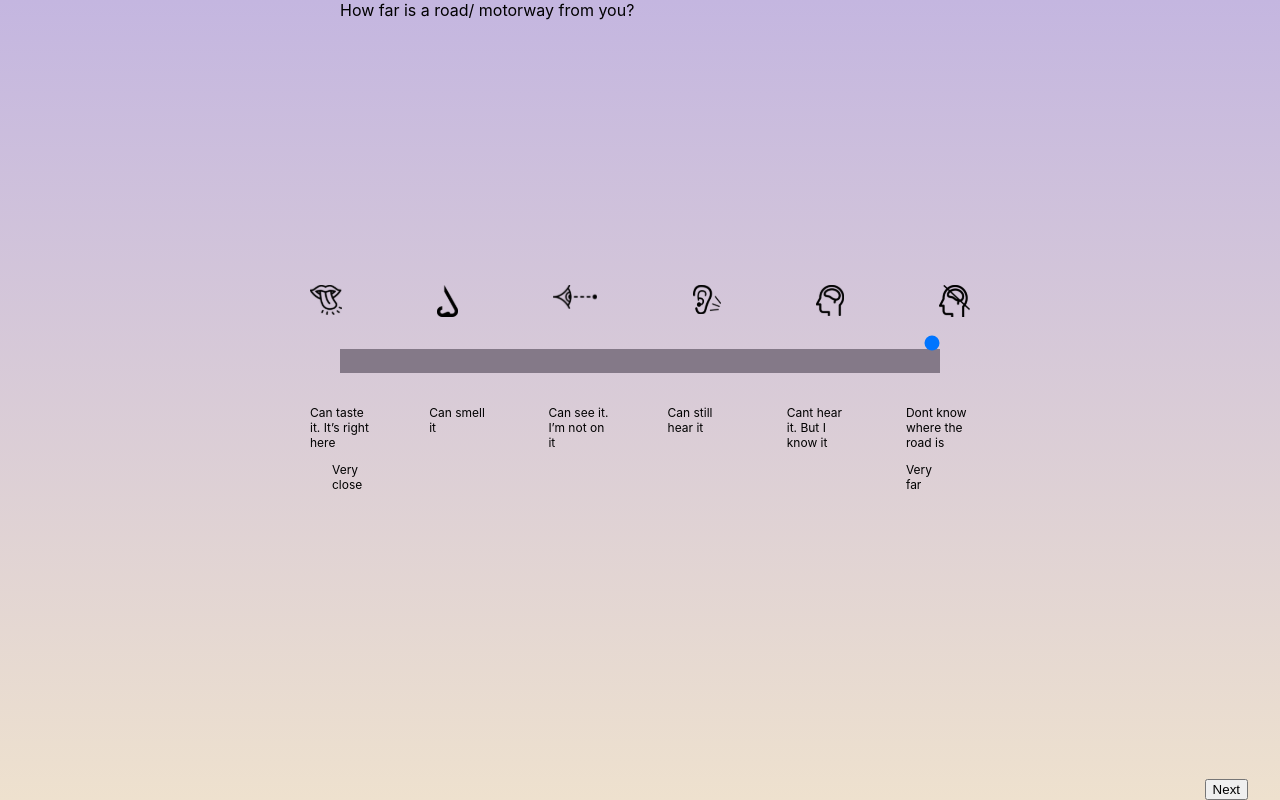
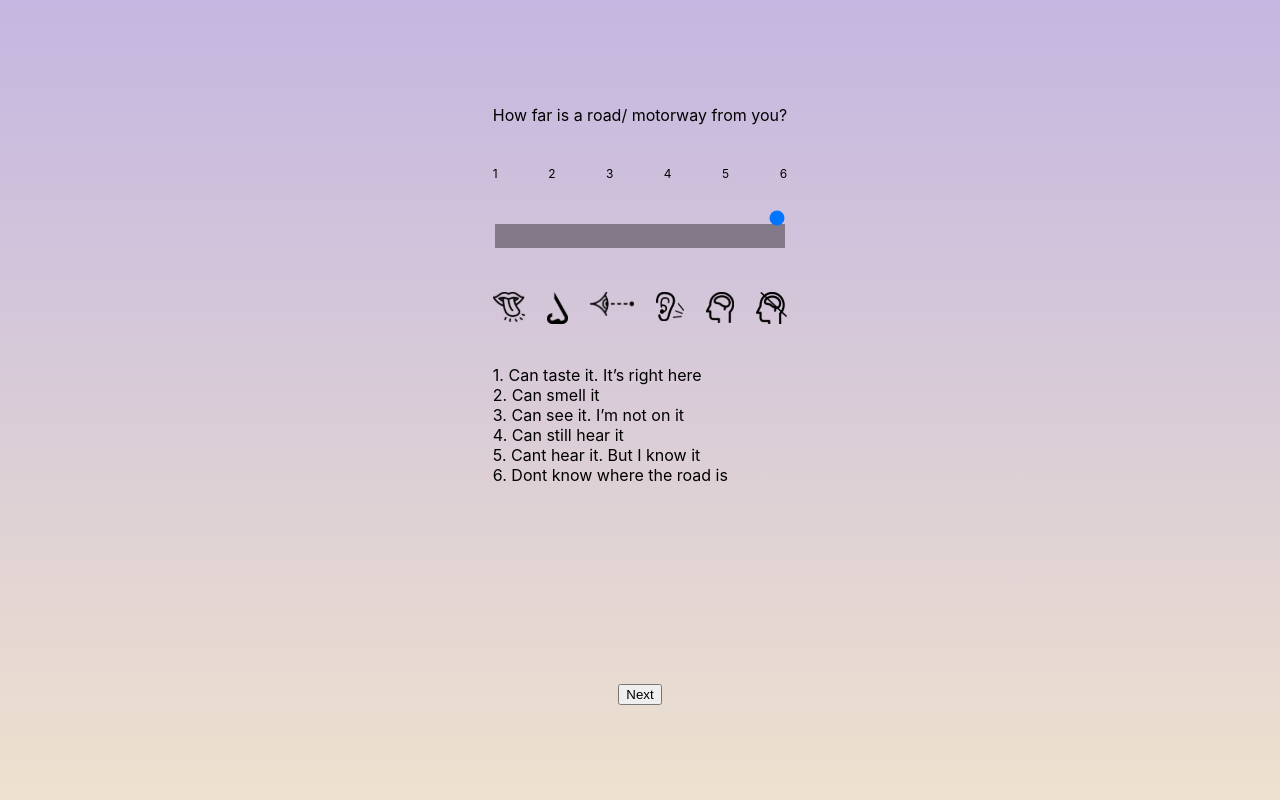
Before and after one commit to tanvibhakta/sultana-fieldness, a React (Create React App) app: page /question in a window 1280 px wide. Built offline with nearby package versions, Linux system fonts and the light colour scheme.

Commit message:
Fix layout of one question

```diff
--- a/src/pages/Questions.jsx
+++ b/src/pages/Questions.jsx
@@ -48,12 +48,12 @@ export const Question = ({ questionNumber, setQuestionNumber }) => {
           </div>
           <div className="question_1 input_range">
             <div className="question_1-datalist-helper">
-              <Taste />
-              <Smell />
-              <See />
-              <Hear />
-              <BrainKnows />
-              <BrainDontKnow />
+              <span value={1}>1</span>
+              <span value={2}>2</span>
+              <span value={3}>3</span>
+              <span value={4}>4</span>
+              <span value={5}>5</span>
+              <span value={6}>6</span>
             </div>
             <input
               className="question_1 input"
@@ -65,24 +65,32 @@ export const Question = ({ questionNumber, setQuestionNumber }) => {
               step={1}
               required
             />
-            <div className="question_1 datalist">
-              <div value={1}>Can taste it. It’s right here</div>
-              <div value={2}>Can smell it</div>
-              <div value={3}>Can see it. I’m not on it </div>
-              <div value={4}>Can still hear it</div>
-              <div value={5}>Cant hear it. But I know it</div>
-              <div value={6}>Dont know where the road is</div>
+            <div className="question_1-datalist-helper">
+              <Taste />
+              <Smell />
+              <See />
+              <Hear />
+              <BrainKnows />
+              <BrainDontKnow />
             </div>
-            <div className="question_1-scale">
-              <span>
-                Very
-                <br /> close
-              </span>
-              <span>
-                Very
-                <br /> far
-              </span>
-            </div>
+            {/*<div className="question_1-scale">*/}
+            {/*  <span>*/}
+            {/*    Very*/}
+            {/*    <br /> close*/}
+            {/*  </span>*/}
+            {/*  <span>*/}
+            {/*    Very*/}
+            {/*    <br /> far*/}
+            {/*  </span>*/}
+            {/*</div>*/}
+          </div>
+          <div className="options">
+            <div>1. Can taste it. It’s right here</div>
+            <div>2. Can smell it</div>
+            <div>3. Can see it. I’m not on it </div>
+            <div>4. Can still hear it</div>
+            <div>5. Cant hear it. But I know it</div>
+            <div>6. Dont know where the road is</div>
           </div>
         </div>
       );
--- a/src/pages/css/question.css
+++ b/src/pages/css/question.css
@@ -2,133 +2,129 @@
   height: 100vh;
   display: flex;
   flex-direction: column;
-  justify-content: space-between;
+  justify-content: space-around;
   align-items: center;
 
   background: linear-gradient(180deg, #c4b6e0 0%, #eee1ce 100%);
 }
 
-.button-next {
-  align-self: end;
-  margin-top: -2rem;
-  margin-right: 2rem;
+/*.input_range {*/
+/*  width: 75vh;*/
+/*  height: 92vh;*/
+
+/*  display: flex;*/
+/*  flex-direction: column;*/
+/*  justify-content: center;*/
+/*  align-items: center;*/
+/*}*/
+
+.input {
+  max-height: 24px;
 }
 
-.input_range {
-  width: 75vh;
-  height: 92vh;
-
+.question_1 {
+  height: 50%;
   display: flex;
   flex-direction: column;
-  justify-content: center;
-  align-items: center;
-}
-
-.input {
-  display: block;
-  width: 100%;
-}
-
-.question_1.label {
-  position: absolute;
-  top: 30%;
-  /*transform: rotate(-55.14deg);*/
+  justify-content: space-around;
 }
 
 .question_1 .input_range {
-  /*transform: rotate(-67.52deg);*/
   font-size: 0.75rem;
+  /*transform: rotate(-90deg);*/
 }
 
-.question_1 .input {
-  margin: 2rem 0;
+.question_1 span {
+  display: inline;
 }
 
-.datalist {
-  display: flex;
-  justify-content: space-between;
+/*.question_1 .input {*/
+/*  margin: 2rem 0;*/
+/*}*/
 
-  width: 110%;
-}
+/*.datalist {*/
+/*  display: flex;*/
+/*  justify-content: space-between;*/
 
-.question_1.datalist > * {
-  width: 4rem;
-}
+/*  width: 110%;*/
+/*}*/
+
+/*.question_1.datalist > * {*/
+/*  width: 4rem;*/
+/*}*/
 
 .question_1-datalist-helper {
   display: flex;
   justify-content: space-between;
-
-  width: 110%;
 }
 
-.question_1-scale {
-  display: flex;
-  justify-content: space-between;
-  width: 100%;
-  margin-top: 0.75rem;
-  margin-left: -1rem;
-}
+/*.question_1-scale {*/
+/*  display: flex;*/
+/*  justify-content: space-between;*/
+/*  width: 100%;*/
+/*  margin-top: 0.75rem;*/
+/*  margin-left: -1rem;*/
+/*}*/
 
-.question_2.label {
-  /*transform: rotate(-55.14deg);*/
-  position: absolute;
-  top: 0;
-}
+/*.question_2.label {*/
+/*  !*transform: rotate(-55.14deg);*!*/
+/*  position: absolute;*/
+/*  top: 0;*/
+/*}*/
 
-.question_2.input_range {
-  flex-direction: row;
-  position: relative;
-  left: -25%;
-  /*transform: rotate(20deg);*/
-}
+/*.question_2.input_range {*/
+/*  flex-direction: row;*/
+/*  position: relative;*/
+/*  left: -25%;*/
+/*  !*transform: rotate(20deg);*!*/
+/*}*/
 
-.question_2.input {
-  width: 95vh;
-  transform: rotate(-90deg);
-}
+/*.question_2.input {*/
+/*  width: 95vh;*/
+/*  transform: rotate(-90deg);*/
+/*}*/
 
-.question_2.datalist {
-  width: fit-content;
-  height: 80vh;
-  flex-direction: column-reverse;
-  align-items: start;
-  margin-left: -15rem;
-}
+/*.question_2.datalist {*/
+/*  width: fit-content;*/
+/*  height: 80vh;*/
+/*  flex-direction: column-reverse;*/
+/*  align-items: start;*/
+/*  margin-left: -15rem;*/
+/*}*/
 
-.question_3.label {
-  /*transform: rotate(-55.14deg);*/
-  width: 60%;
-  position: absolute;
-  top: 0;
-}
+/*.question_3.label {*/
+/*  !*transform: rotate(-55.14deg);*!*/
+/*  width: 60%;*/
+/*  position: absolute;*/
+/*  top: 0;*/
+/*}*/
 
-.question_3.input_range {
-  flex-direction: row;
-  position: relative;
-  left: -20%;
-  /*transform: rotate(25deg);*/
-}
+/*.question_3.input_range {*/
+/*  flex-direction: row;*/
+/*  position: relative;*/
+/*  left: -20%;*/
+/*  !*transform: rotate(25deg);*!*/
+/*}*/
 
-.question_3.input {
-  width: 95vh;
-  transform: rotate(-90deg);
+/*.question_3.input {*/
+/*  width: 95vh;*/
+/*  transform: rotate(-90deg);*/
 
-  position: relative;
-  z-index: 2;
-}
+/*  position: relative;*/
+/*  z-index: 2;*/
+/*}*/
 
-.question_3.datalist {
-  width: fit-content;
-  height: 75vh;
-  flex-direction: column-reverse;
-  align-items: start;
-  margin-left: -14rem;
+/*.question_3.datalist {*/
+/*  width: fit-content;*/
+/*  height: 75vh;*/
+/*  flex-direction: column-reverse;*/
+/*  align-items: start;*/
+/*  margin-left: -14rem;*/
 
-  /*transform: rotate(-5deg);*/
-  position: relative;
-  z-index: 4;
-}
+/*  !*transform: rotate(-5deg);*!*/
+/*  position: relative;*/
+/*  z-index: 4;*/
+/*}*/
 
 /**
   This marks the beginning of styles for the element input of type range
```
